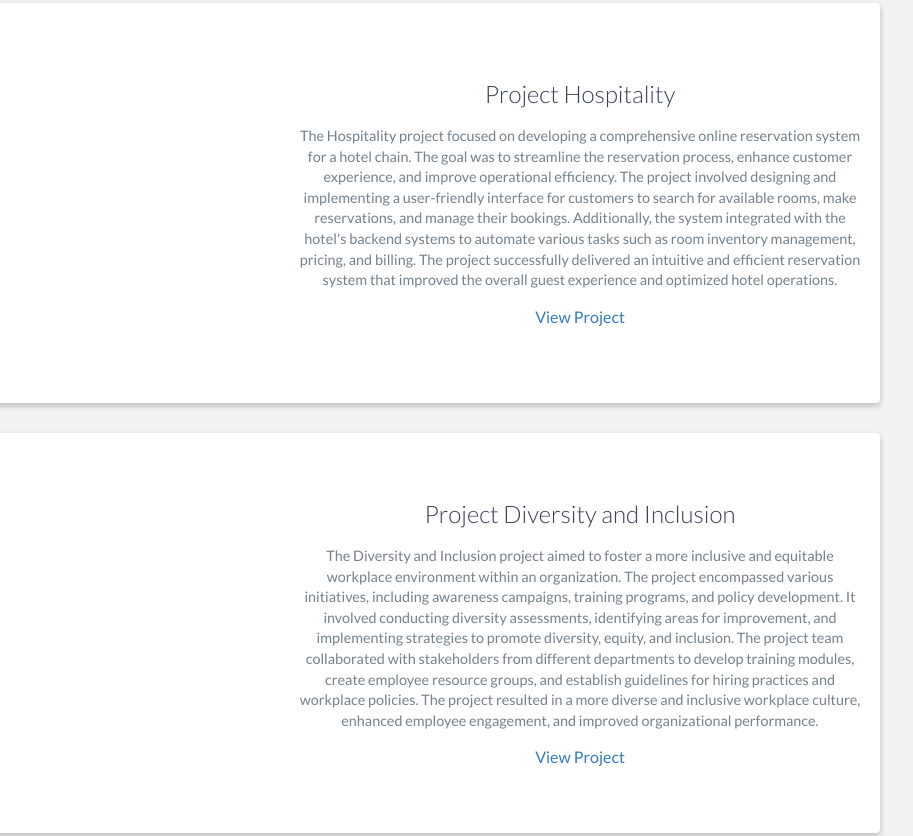
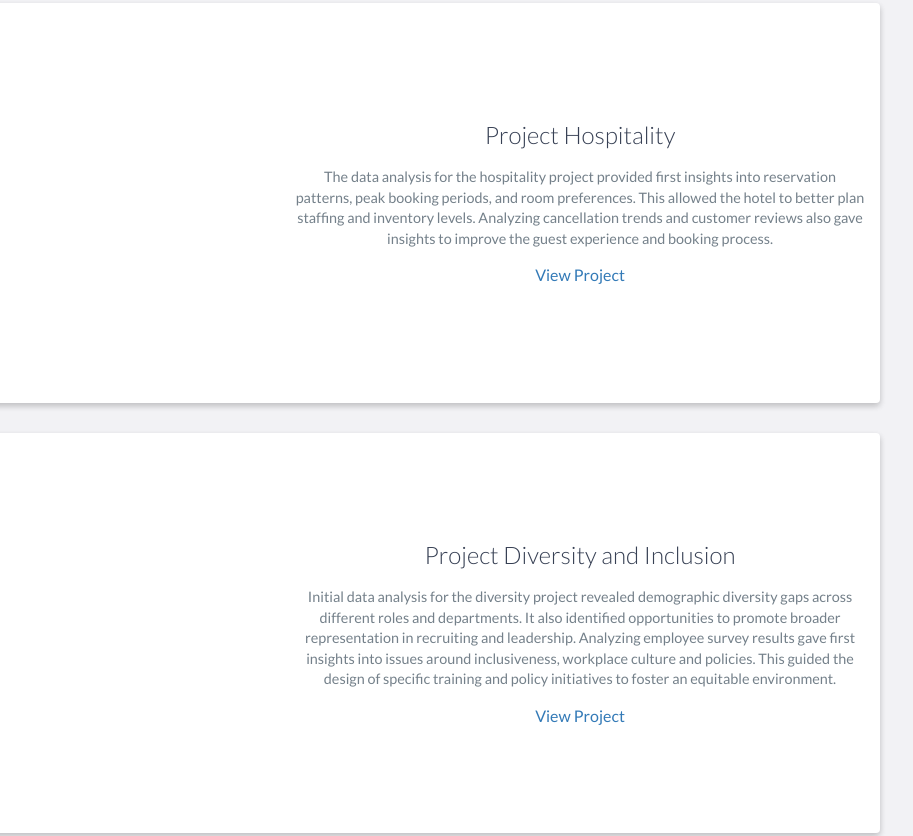
Before and after one commit to amard3p/amard3p.github.io, a plain HTML site: page index.html in a window 1280 px wide. Shown: the part 2035-2871 px from the top of the page, 210-1123 px from the left. Drawn offline with nearby package versions, Linux system fonts and the light colour scheme.

Commit message:
Update index.html

```diff
--- a/index.html
+++ b/index.html
@@ -136,8 +136,8 @@
                         <!-- End .project-image -->
                         <div class="project-info">
                             <h3>Project  Hospitality </h3>
-                            <p> The Hospitality project focused on developing a comprehensive online reservation system for a hotel chain. The goal was to streamline the reservation process, enhance customer experience, and improve operational efficiency. The project involved designing and implementing a user-friendly interface for customers to search for available rooms, make reservations, and manage their bookings. Additionally, the system integrated with the hotel's backend systems to automate various tasks such as room inventory management, pricing, and billing. The project successfully delivered an intuitive and efficient reservation system that improved the overall guest experience and optimized hotel operations.
-                            </p>
+                            <p>The data analysis for the hospitality project provided first insights into reservation patterns, peak booking periods, and room preferences. This allowed the hotel to better plan staffing and inventory levels. Analyzing cancellation trends and customer reviews also gave insights to improve the guest experience and booking process.
+</p>
                             <a href="#">View Project</a>
                         </div>
                         <!-- End .project-info -->
@@ -151,7 +151,7 @@
                         <!-- End .project-image -->
                         <div class="project-info">
                             <h3>Project Diversity and Inclusion</h3>
-                            <p>The Diversity and Inclusion project aimed to foster a more inclusive and equitable workplace environment within an organization. The project encompassed various initiatives, including awareness campaigns, training programs, and policy development. It involved conducting diversity assessments, identifying areas for improvement, and implementing strategies to promote diversity, equity, and inclusion. The project team collaborated with stakeholders from different departments to develop training modules, create employee resource groups, and establish guidelines for hiring practices and workplace policies. The project resulted in a more diverse and inclusive workplace culture, enhanced employee engagement, and improved organizational performance.
+                            <p>Initial data analysis for the diversity project revealed demographic diversity gaps across different roles and departments. It also identified opportunities to promote broader representation in recruiting and leadership. Analyzing employee survey results gave first insights into issues around inclusiveness, workplace culture and policies. This guided the design of specific training and policy initiatives to foster an equitable environment.
                             </p>
                             <a href="#">View Project</a>
                         </div>
```
